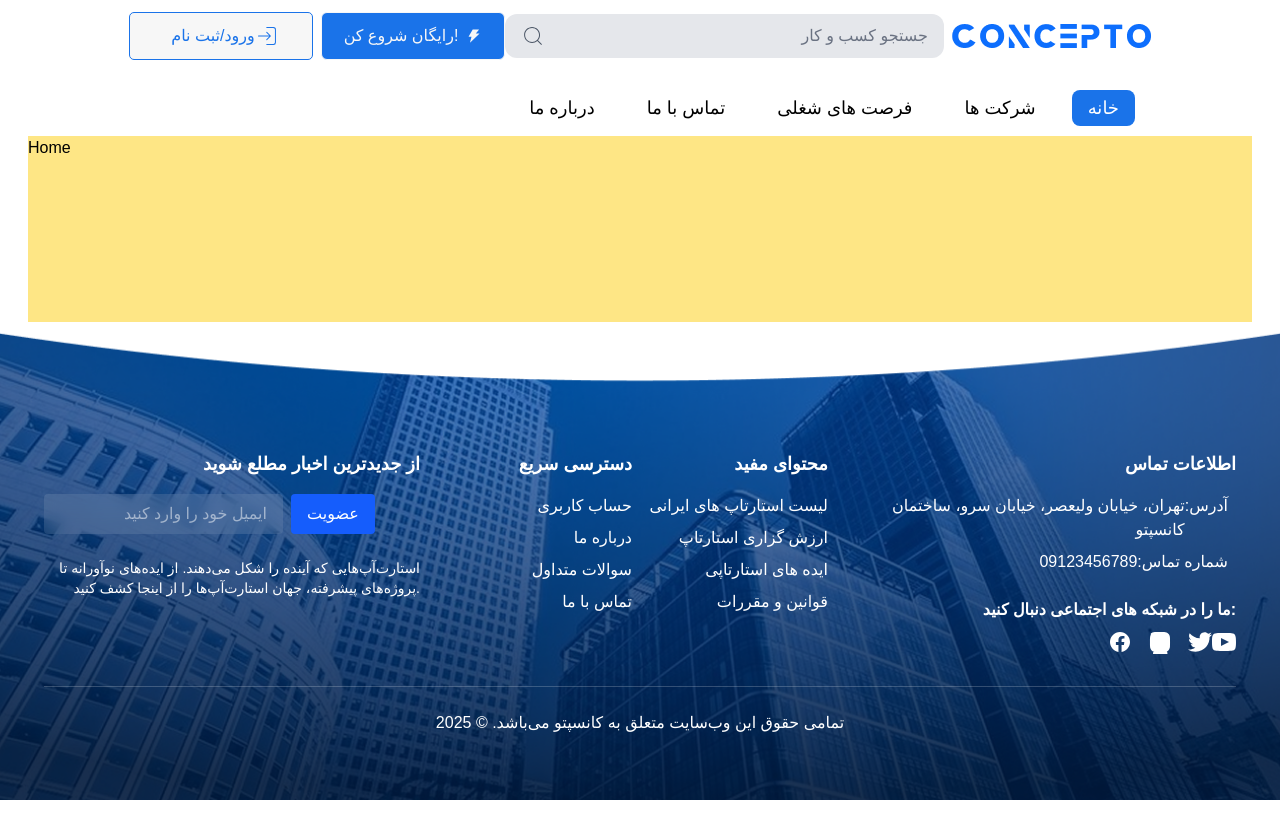
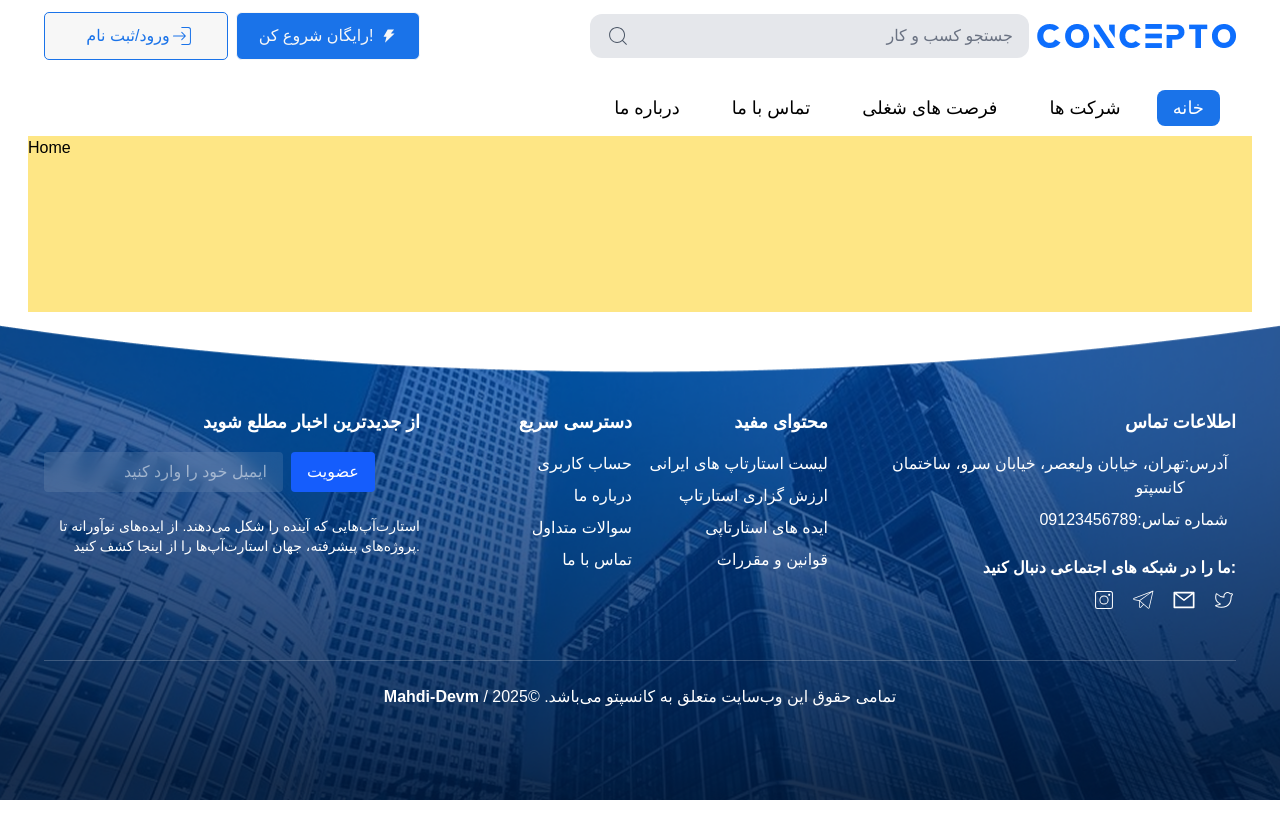
Before and after one commit to Mahdi-Devm/concepto.ir, a Next.js app: page / in a window 1280 px wide. Shown: the top 838 px of the page. After the commit the page ends 800 px from the top, so only its background shows below. Built offline with nearby package versions, Linux system fonts and the light colour scheme; a web font is replaced by a local one.

Commit message:
feat: add social media icons to Footer and improve layout; update Header component styles and fnish branch layout

```diff
--- a/src/components/Footer/Footer.tsx
+++ b/src/components/Footer/Footer.tsx
@@ -1,12 +1,16 @@
 import React from "react";
+import { CiInstagram } from "react-icons/ci";
+import { PiTelegramLogoThin } from "react-icons/pi";
+import { AiOutlineMail } from "react-icons/ai";
+import { CiTwitter } from "react-icons/ci";
 
 function Footer() {
   return (
     <footer
-      className="bg-no-repeat bg-cover bg-center w-full text-white text-right h-[478px]"
+      className="bg-no-repeat bg-cover bg-center w-full text-white text-right h-fit sm:h-[488px]"
       style={{ backgroundImage: "url('/footer/Tooltip.png')" }}
     >
-      <section className="max-w-[1224px] mx-auto py-32 px-4">
+      <section className="max-w-[1224px] mx-auto py-22 px-4 mt-20 sm:mt-2">
         <div className="grid grid-cols-1 md:grid-cols-3 gap-8">
           <div className="space-y-4">
             <h3 className="text-lg font-bold mb-4 text-right">
@@ -99,55 +103,22 @@ function Footer() {
               <h4 className="text-base font-semibold mb-2 text-right">
                 ما را در شبکه های اجتماعی دنبال کنید:
               </h4>
-              <div className="flex space-x-4 space-x-reverse justify-end">
-                <a href="#" className="hover:text-blue-300 transition">
-                  <svg
-                    xmlns="http://www.w3.org/2000/svg"
-                    className="h-6 w-6"
-                    fill="currentColor"
-                    viewBox="0 0 24 24"
-                  >
-                    <path d="M22 12c0-5.523-4.477-10-10-10S2 6.477 2 12c0 4.991 3.657 9.128 8.438 9.878v-6.987h-2.54V12h2.54V9.797c0-2.506 1.492-3.89 3.777-3.89 1.094 0 2.238.195 2.238.195v2.46h-1.26c-1.243 0-1.63.771-1.63 1.562V12h2.773l-.443 2.89h-2.33v6.988C18.343 21.128 22 16.991 22 12z"></path>
-                  </svg>
-                </a>
-                <a href="#" className="hover:text-blue-300 transition">
-                  <svg
-                    xmlns="http://www.w3.org/2000/svg"
-                    className="h-6 w-6"
-                    fill="currentColor"
-                    viewBox="0 0 24 24"
-                  >
-                    <path d="M12.315 2c2.43 0 2.784.013 3.808.06 1.064.049 1.791.218 2.427.465.668.25 1.235.597 1.8 1.162.568.568.912 1.132 1.163 1.8.247.636.416 1.363.465 2.427.048 1.067.06 1.407.06 4.123v.08c0 2.643-.012 2.987-.06 4.043-.049 1.064-.218 1.791-.465 2.427-.25.668-.595 1.235-1.163 1.8-.568.568-1.132.912-1.8 1.163-.636.247-1.363.416-2.427.465-1.067.048-1.407.06-4.123.06h-.08c-2.643 0-2.987-.012-4.043-.06-1.064-.049-1.791-.218-2.427-.465-.668-.25-1.235-.595-1.8-1.163-.568-.568-.912-1.132-1.163-1.8-.247-.636-.416-1.363-.465-2.427-.047-1.024-.06-1.379-.06-3.808v-.63c0-2.43.013-2.784.06-3.808.049-1.064.218-1.791.465-2.427.25-.668.597-1.235.162-1.8.568-.568 1.132-.912 1.8-1.163.636-.247 1.363-.416 2.427-.465C9.456 2.013 9.8 2 12 2h.315zm-.075 18c2.333 0 2.642.01 3.585.052.864.04 1.334.184 1.646.307.414.16.71.35 1.02.66.31.31.5.606.66 1.02.123.312.267.782.307 1.646.042.949.052 1.234.052 3.585s-.01 2.642-.052 3.585c-.04.864-.184 1.334-.307 1.646-.16.414-.35.71-.66 1.02-.31.31-.606.5-1.02.66-.312.123-.782.267-1.646.307-.943.042-1.229.052-3.585.052s-2.642-.01-3.585-.052c-.864-.04-1.334-.184-1.646-.307-.414-.16-.71-.35-1.02-.66-.31-.31-.5-.606-.66-1.02-.123-.312-.267-.782-.307-1.646-.042-.949-.052-1.234-.052-3.585s.01-2.642.052-3.585c.04-.864.184-1.334.307-1.646.16-.414.35-.71.66-1.02.31-.31.606-.5 1.02-.66.312-.123.782-.267 1.646-.307.943-.042 1.229-.052 3.585-.052z"></path>
-                  </svg>
-                </a>
-                <a href="#" className="hover:text-blue-300 transition">
-                  <svg
-                    xmlns="http://www.w3.org/2000/svg"
-                    className="h-6 w-6"
-                    fill="currentColor"
-                    viewBox="0 0 24 24"
-                  >
-                    <path d="M24 4.557c-.883.392-1.832.656-2.828.775 1.017-.609 1.798-1.574 2.165-2.724-.951.564-2.005.974-3.127 1.195-.897-.957-2.178-1.555-3.594-1.555-3.179 0-5.515 2.966-4.797 6.045-4.091-.205-7.719-2.165-10.148-5.144-1.29 2.213-.669 5.108 1.523 6.574-.806-.026-1.566-.247-2.229-.616-.054 2.281 1.581 4.415 3.949 4.89-.693.188-1.452.232-2.224.084.626 1.956 2.444 3.379 4.6 3.419-2.07 1.623-4.678 2.348-7.29 2.04 2.179 1.397 4.768 2.212 7.548 2.212 9.142 0 14.307-7.721 13.995-14.646.962-.695 1.797-1.562 2.457-2.549z"></path>
-                  </svg>
-                </a>
-                <a href="#" className="hover:text-blue-300 transition">
-                  <svg
-                    xmlns="http://www.w3.org/2000/svg"
-                    className="h-6 w-6"
-                    fill="currentColor"
-                    viewBox="0 0 24 24"
-                  >
-                    <path d="M19.615 3.184c-3.604-.246-11.631-.245-15.23 0-3.897.266-4.356 2.62-4.385 8.816.029 6.185.484 8.549 4.385 8.816 3.6.245 11.626.246 15.23 0 3.897-.266 4.356-2.62 4.385-8.816-.029-6.185-.484-8.549-4.385-8.816zm-10.615 12.816v-8l8 3.993-8 4.007z"></path>
-                  </svg>
-                </a>
+              <div className="flex space-x-4  justify-end">
+                <CiInstagram className="text-2xl" />
+                <PiTelegramLogoThin className="text-2xl" />
+                <AiOutlineMail className="text-2xl" />
+                <CiTwitter className="text-2xl" />
               </div>
             </div>
           </div>
         </div>
 
-        <div className="border-t border-white/20 mt-8 pt-6 text-center">
+        <div className="border-t border-white/20 mt-12 pt-6 text-center">
           <p>
-            تمامی حقوق این وب‌سایت متعلق به کانسپتو می‌باشد. ©{" "}
+            <span className="font-semibold hover:text-blue-400 ">
+              Mahdi-Devm
+            </span>{" "}
+            / تمامی حقوق این وب‌سایت متعلق به کانسپتو می‌باشد. ©
             {new Date().getFullYear()}
           </p>
         </div>
--- a/src/components/Header/Header.tsx
+++ b/src/components/Header/Header.tsx
@@ -54,7 +54,7 @@ function Header() {
   };
 
   return (
-    <header className="max-w-[1224px] mx-auto mt-3 px-4">
+    <header className="w-full sm:max-w-[1224px] mx-auto mt-3 px-4 mx-auto mt-3 px-4">
       <section className="hidden md:flex justify-between h-[48px] items-center">
         <div className="flex items-center gap-2">
           <LoginBtn />
```
